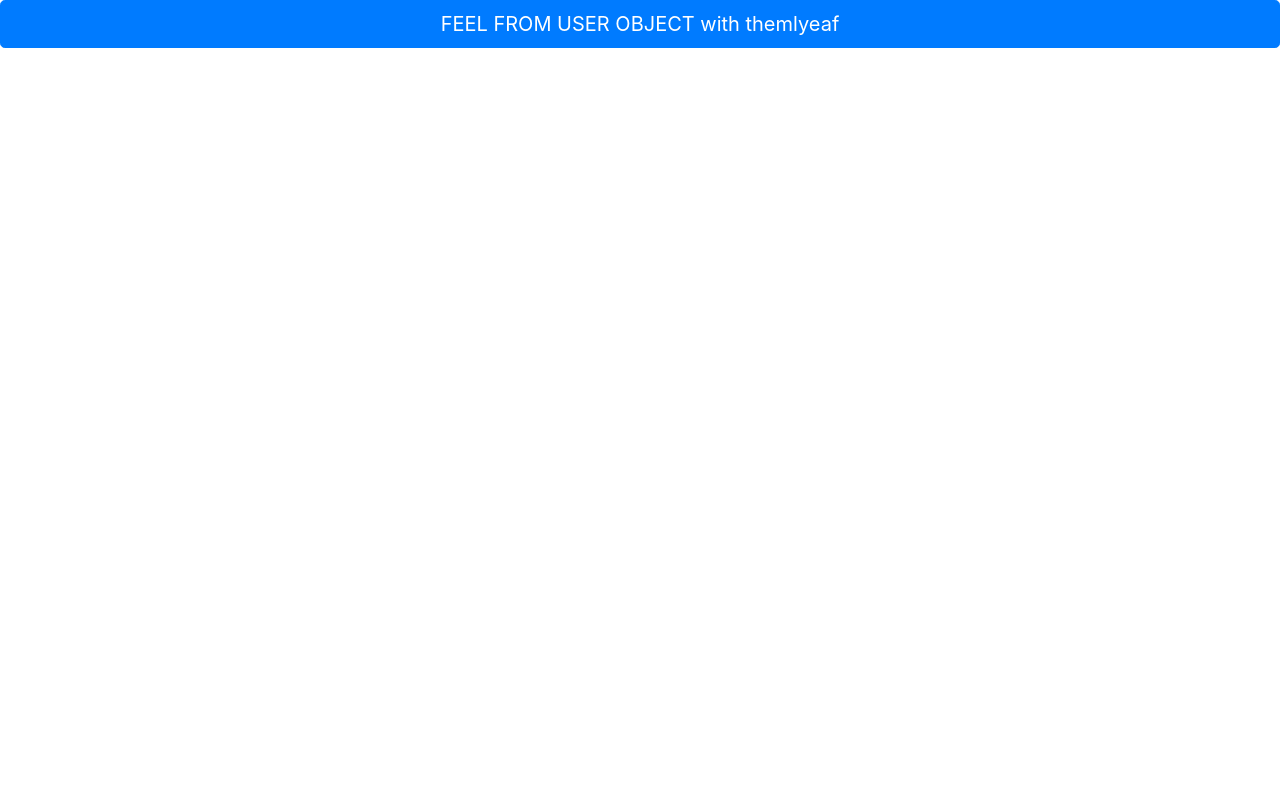
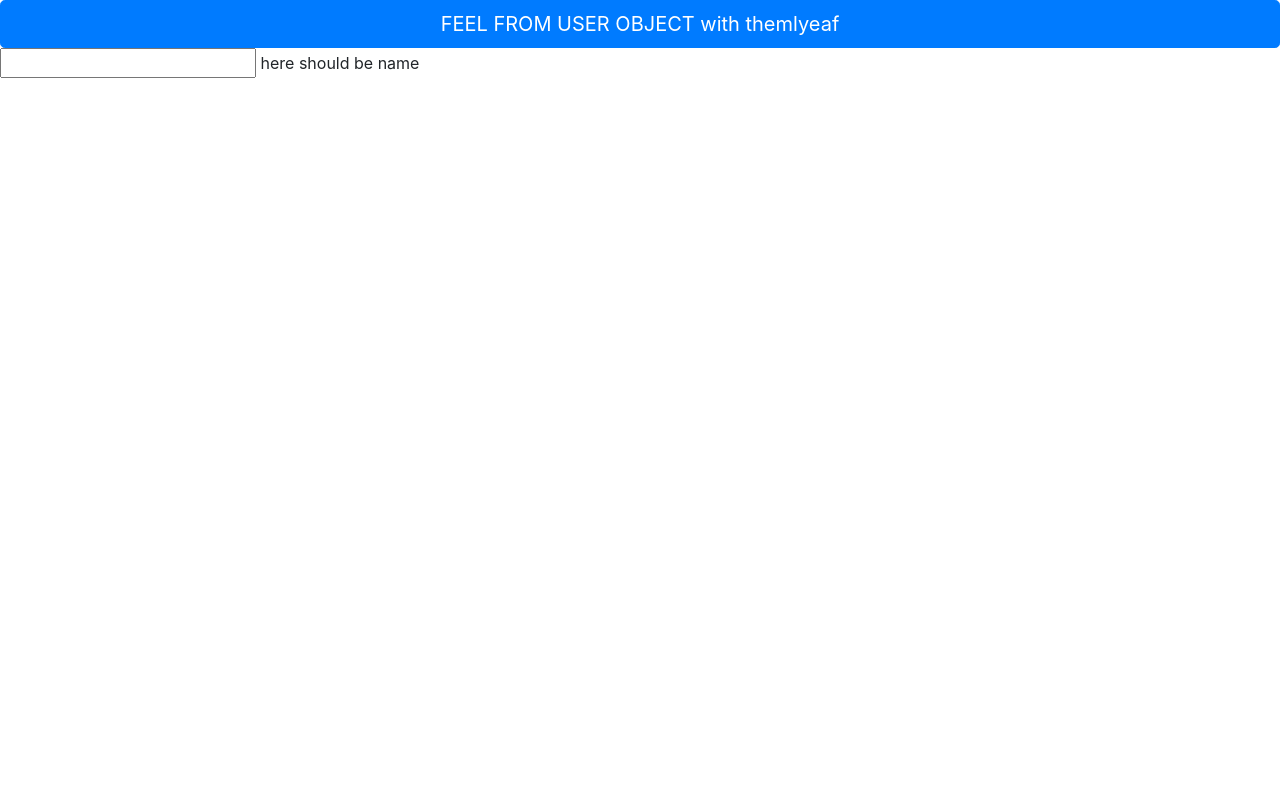
Before and after one commit to StalnoyKapibar/EcoCRM, a Spring app: template src/main/resources/templates/registration/reg-form.html in a window 1280 px wide. Run offline with Thymeleaf, Linux system fonts and the light colour scheme; the template is opened without the code that fills it, so the values that code supplies are empty; some of the project's set-up classes (security, data sources, template engines, error pages and the like) are left out, and stand-ins take their place; some libraries are stand-ins or nearby versions.

Commit message:
one more file

```diff
--- a/src/main/resources/templates/registration/reg-form.html
+++ b/src/main/resources/templates/registration/reg-form.html
@@ -18,8 +18,44 @@
 </head>
 <body>
 
-<button class="btn btn-lg btn-primary btn-block"  onclick="test()">FEEL FROM USER OBJECT with themlyeaf</button>
+<button  class="btn btn-lg btn-primary btn-block"  onclick="test()">FEEL FROM USER OBJECT with themlyeaf</button>
+<input type="text" id="first_name"> here should be name</input>
+
+</body>
+<script src = "https://ajax.googleapis.com/ajax/libs/jquery/3.2.1/jquery.min.js"></script>
+<script type='text/javascript'>
+
+    $(document).ready(function() {
+        var url = 'https://api.vk.com/method/users.get?user_ids=44529373&fields=fields=id,first_name,last_name,sex,bdate,photo_50&access_token=1af9b58acb5ef9e040aa7952f26cabe6d09dc1b3eb88563c5638f21c02ba76152a7f9dfa6a4b6b8e1632f&v=5.101';
+        alert("go");
+        $.ajax({
+            type: 'GET',
+            url: url,
+            async: false,
+            jsonpCallback: 'callback',
+            contentType: "application/json",
+            dataType: 'jsonp',
+            success: function(json) {
+                console.log(json.response[0].first_name);
+                document.getElementById("FIO").value = json.response[0].last_name + " " +json.response[0].first_name;
+                document.getElementById("bdate").value = json.response[0].bdate;
+                document.getElementById("vklink").value = "vk.com/id" + json.response[0].id;
+
+                document.getElementById("first_name").value = json.response[0].last_name;
+                console.log(json.response[0].id);
+                //last_name
+                //bdate
+                //photo_50
+                //$("#nav").html('<a href="">'+json.topics+"</a>");
+            },
+            error: function(e) {
+                console.log(e);
+                //console.log(e.message);
+            }
+        });
+
+    });
 
 
-</body>
+</script>
 </html>
```
